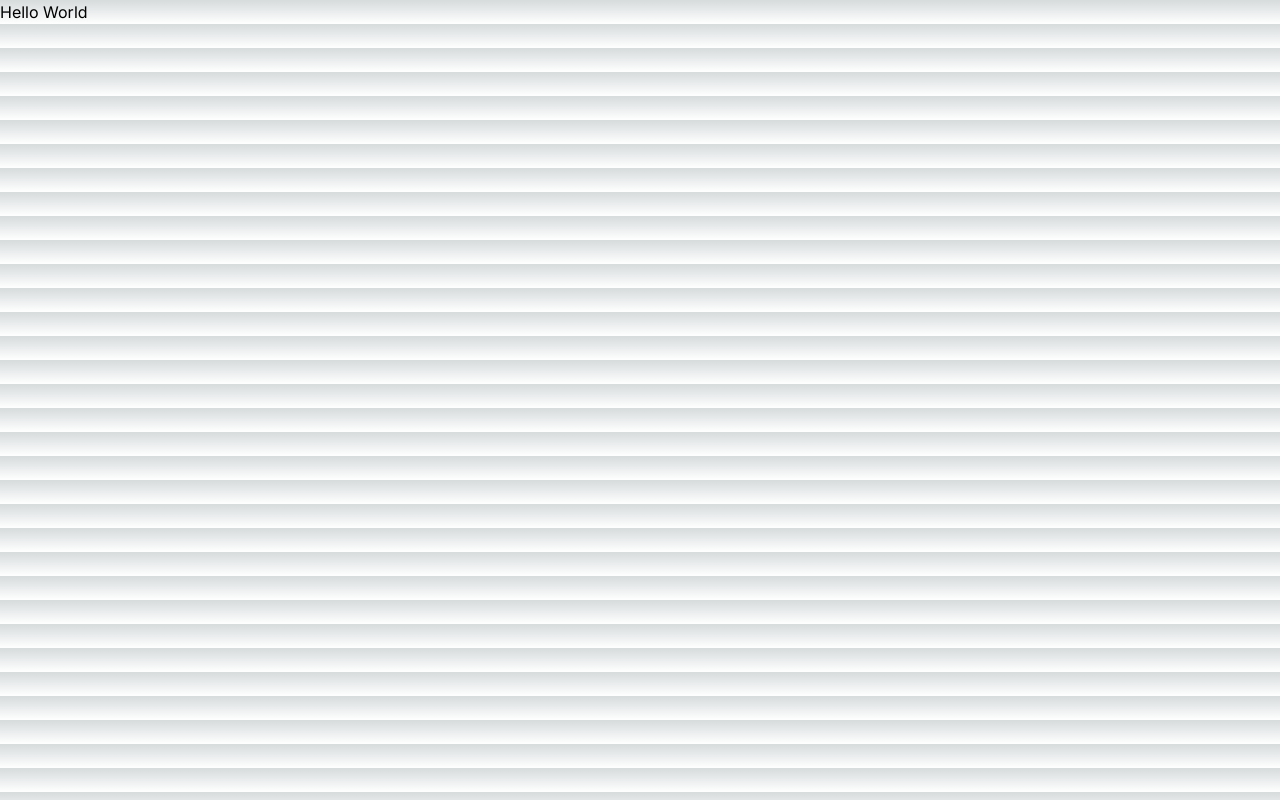
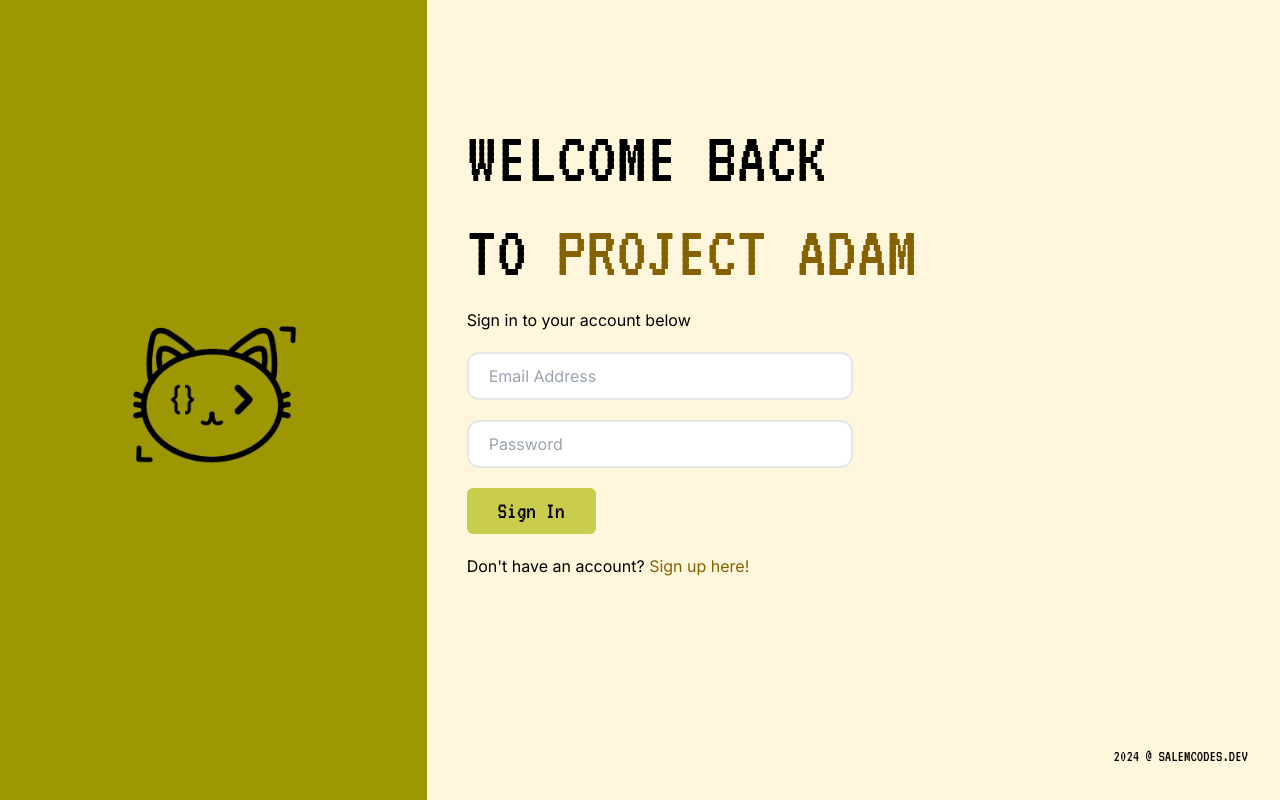
Before and after one commit to stephonfraser/projectadam, a Next.js app: page / in a window 1280 px wide. Built offline with nearby package versions, Linux system fonts and the light colour scheme.

Commit message:
Created signup and signin pages with components

```diff
--- /dev/null
+++ b/app/components/buttons/SignButton.tsx
@@ -0,0 +1,13 @@
+import React from 'react'
+
+interface SignButtonProps {
+  buttonText: string;
+}
+
+const SignButton: React.FC<SignButtonProps> = ({buttonText}) => {
+  return (
+    <button className='vt323-regular px-[20px] py-[5px] bg-[#C9CC4D] rounded-md mt-5 text-[24px] w-1/6 hover:bg-[#a1a24f] hover:duration-100	' type='button'>{buttonText}</button>
+  )
+}
+
+export default SignButton
--- a/app/globals.css
+++ b/app/globals.css
@@ -1,3 +1,4 @@
+@import url('https://fonts.googleapis.com/css2?family=VT323&display=swap');
 @tailwind base;
 @tailwind components;
 @tailwind utilities;
@@ -6,6 +7,7 @@
   --foreground-rgb: 0, 0, 0;
   --background-start-rgb: 214, 219, 220;
   --background-end-rgb: 255, 255, 255;
+  --button-color-hover: #a1a24f;
 }
 
 @media (prefers-color-scheme: dark) {
@@ -16,7 +18,7 @@
   }
 }
 
-body {
+/* body {
   color: rgb(var(--foreground-rgb));
   background: linear-gradient(
       to bottom,
@@ -24,10 +26,16 @@ body {
       rgb(var(--background-end-rgb))
     )
     rgb(var(--background-start-rgb));
-}
+} */
 
 @layer utilities {
   .text-balance {
     text-wrap: balance;
   }
 }
+
+.vt323-regular {
+  font-family: "VT323", monospace;
+  font-weight: 400;
+  font-style: normal;
+}
--- a/app/page.tsx
+++ b/app/page.tsx
@@ -1,11 +1,31 @@
 import Image from "next/image";
+import Link from "next/link";
+import SignButton from "./components/buttons/SignButton";
 
 export default function Home() {
   return (
-    <main className="flex">
-      <div>
-        Hello World
+    <main className="flex	">
+      <div className="signin-body flex flex-row w-full">
+        <div className='left-container p-10 bg-[#9D9703] h-screen w-2/6 flex justify-center'>
+          <Image src="/images/logo.png" alt="logo" width={200} height={200} style={{objectFit: "contain"}}	/>
+        </div>
+        <div className='right-container p-10 bg-[#FFF7DB] h-screen w-4/6 flex flex-col'>
+          <div className="container-details my-auto h-4/5 flex flex-col">
+            <div className="vt323-regular text-[75px] uppercase leading-tight">Welcome Back</div>
+            <div className="vt323-regular text-[75px] uppercase leading-tight">to <span className="text-[#856102]">Project Adam</span></div>
+            <div className="subheading mt-2">Sign in to your account below</div>
+            <form className="w-1/2">
+              <input type="text" className="emailaddress px-[20px] py-[10px] w-full rounded-xl border border-2 mt-5 hover:border-[#9D9703] focus:outline-none focus:border-[#9D9703]" placeholder="Email Address"/>
+              <input type="password" className="password px-[20px] py-[10px] w-full rounded-xl border border-2 mt-5 hover:border-[#9D9703] focus:outline-none focus:border-[#9D9703]" placeholder="Password"/>
+            </form>
+            <SignButton buttonText="Sign In"/>
+            <div className="mt-5">Don't have an account? <Link href={"/signup"} className="text-[#856102] hover:underline">Sign up here!</Link></div>
+          </div>
+        </div>
       </div>
+      <footer className="absolute bottom-0 right-0 p-8 uppercase vt323-regular">
+        2024 @ salemcodes.dev
+      </footer>
     </main>
   );
 }
--- /dev/null
+++ b/app/signup/page.tsx
@@ -0,0 +1,39 @@
+import React from 'react'
+import Image from 'next/image';
+import Link from 'next/link';
+import SignButton from '../components/buttons/SignButton';
+
+const page = () => {
+  return (
+    <main className="flex	">
+      <div className="signin-body flex flex-row w-full">
+        <div className='left-container p-10 bg-[#9D9703] h-screen w-2/6 flex justify-center'>
+          <Image src="/images/logo.png" alt="logo" width={200} height={200} style={{objectFit: "contain"}}	/>
+        </div>
+        <div className='right-container p-10 bg-[#FFF7DB] h-screen w-4/6 flex flex-col'>
+          <div className="container-details mt-auto mb-auto flex flex-col">
+            <div className="vt323-regular text-[75px] uppercase leading-tight">Create Your</div>
+            <div className="vt323-regular text-[75px] uppercase leading-tight">Account</div>
+            <div className="subheading mt-2">Enter your information below</div>
+            <form className="w-1/2">
+              <div className='flex space-x-4'>
+                <input type="text" className="emailaddress px-[20px] py-[10px] w-1/2 rounded-xl border border-2 mt-5 hover:border-[#9D9703] focus:outline-none focus:border-[#9D9703]" placeholder="First Name"/>
+                <input type="text" className="emailaddress px-[20px] py-[10px] w-1/2 rounded-xl border border-2 mt-5 hover:border-[#9D9703] focus:outline-none focus:border-[#9D9703]" placeholder="Last Name"/>
+              </div>
+              <input type="text" className="emailaddress px-[20px] py-[10px] w-full rounded-xl border border-2 mt-5 hover:border-[#9D9703] focus:outline-none focus:border-[#9D9703]" placeholder="Email Address"/>
+              <input type="password" className="password px-[20px] py-[10px] w-full rounded-xl border border-2 mt-5 hover:border-[#9D9703] focus:outline-none focus:border-[#9D9703]" placeholder="Password"/>
+              <input type="password" className="password px-[20px] py-[10px] w-full rounded-xl border border-2 mt-5 hover:border-[#9D9703] focus:outline-none focus:border-[#9D9703]" placeholder="Confirm Password"/>
+            </form>
+            <SignButton buttonText='Create'/>
+            <div className='mt-5'>Already have an account? <Link href={"/"} className="text-[#856102] hover:underline">Sign in here!</Link></div>
+          </div>
+        </div>
+      </div>
+      <footer className="absolute bottom-0 right-0 p-8 uppercase vt323-regular">
+        2024 @ salemcodes.dev
+      </footer>
+    </main>
+  )
+}
+
+export default page;
```
